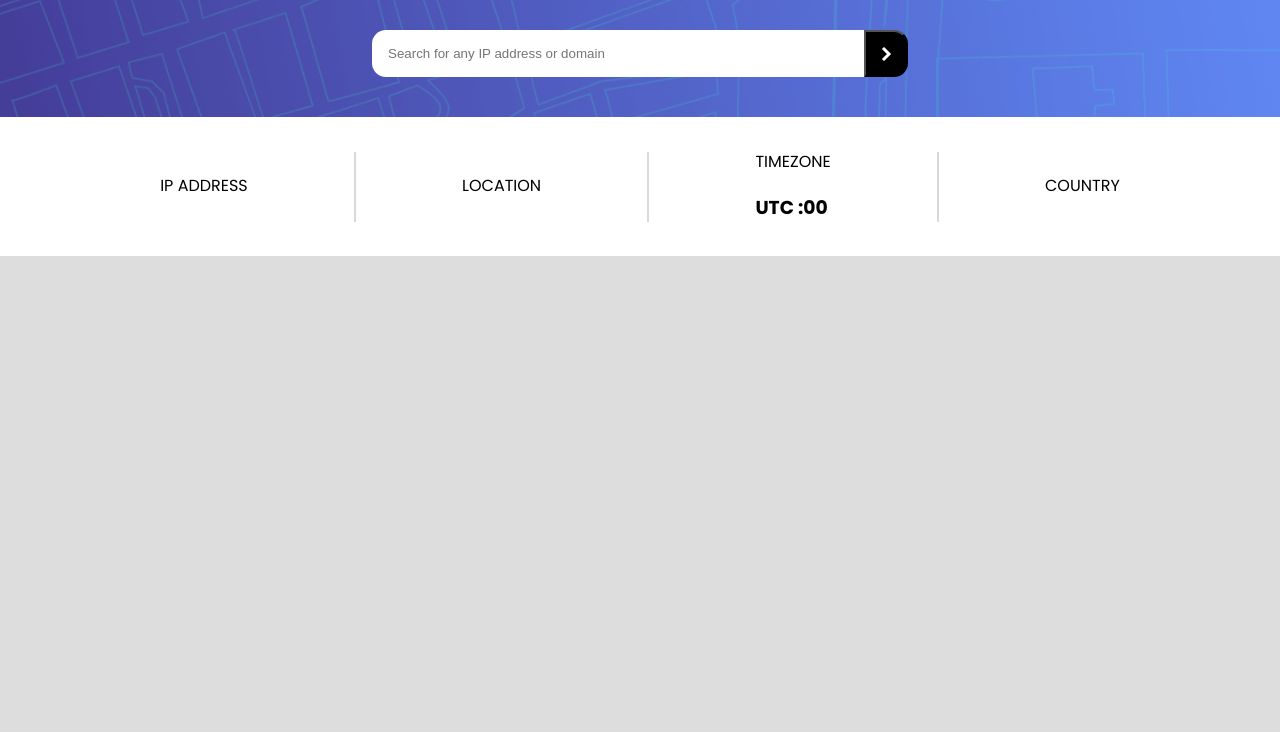
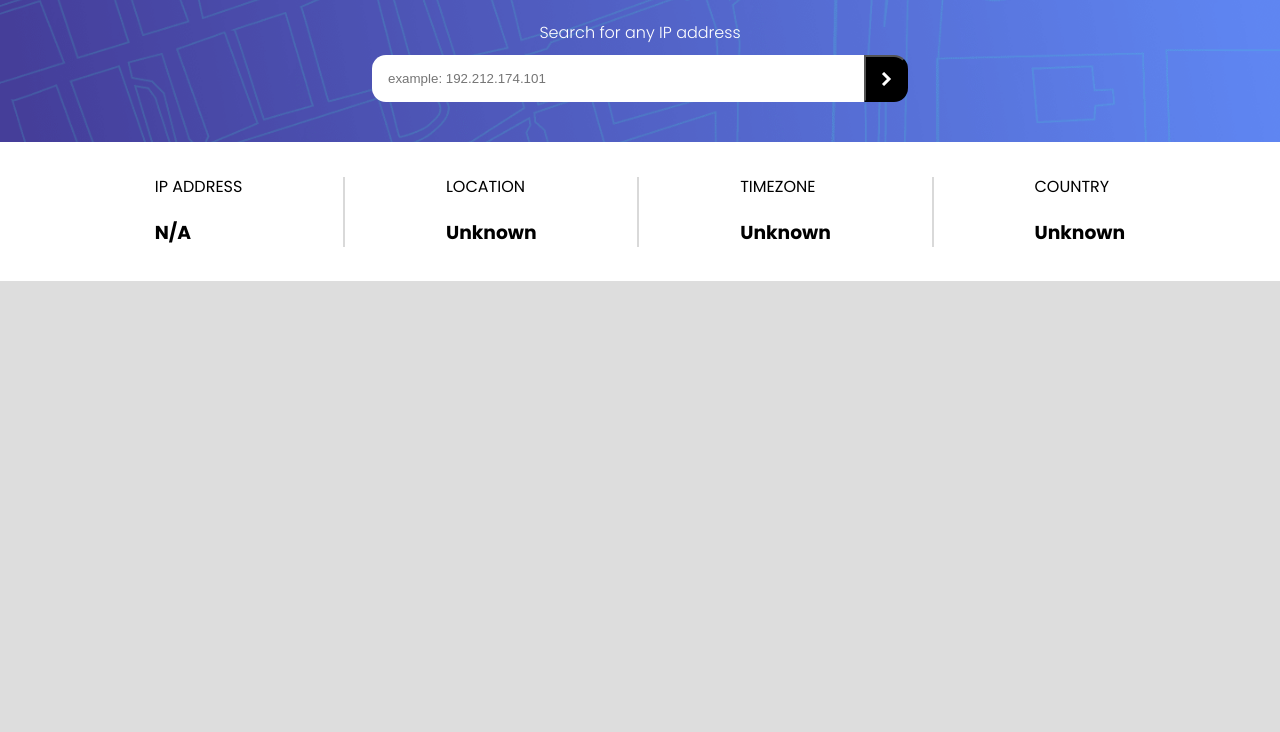
Before and after one commit to MargaritaBusyginaCa/IP-Address-Tracker, a React app: page / in a window 1280 px wide. Shown: the part 68-800 px from the top of the page. Built offline with nearby package versions, Linux system fonts and the light colour scheme; no server answers.

Commit message:
add error handling and conditional rendering of IP Address Info

```diff
--- a/package.json
+++ b/package.json
@@ -10,6 +10,7 @@
   "author": "",
   "license": "ISC",
   "dependencies": {
+    "is-ip": "^4.0.0",
     "leaflet": "^1.8.0",
     "react": "^18.1.0",
     "react-dom": "^18.1.0"
--- a/src/components/App.js
+++ b/src/components/App.js
@@ -1,6 +1,7 @@
 import React from "react"
 import { useEffect, useState } from "react";
 import '../index.css'
+import {isIP, isIPv4} from 'is-ip'
 //e5c74ddd755d4e99a32116947e8fd0fb
 function App (){
   const [infoIP, setInfoIP] = useState({})
@@ -23,7 +24,7 @@ function App (){
                  latitude: ipObj.latitude, longitude: ipObj.longitude, time_zone_name: ipObj.time_zone.name,
                  time_zone_offset:ipObj.time_zone.offset})
        })
-     /**emd of API Call */
+     /**end of API Call */
 
   }, [reload])/**end of useEffect */
 
@@ -34,8 +35,13 @@ function App (){
       setIPAddress(e.target.value)
   }
   function handleSubmit(){
+    if(isIP(IPAddress)){
       map.remove()
       setReload(prevReload => !prevReload)
+    }else{
+      alert("Invalid IP address. Please follow the format: 192.212.174.101")
+    }
+
 
   }
 
@@ -51,11 +57,12 @@ function App (){
       <div className="main--container">
         <div className="header--container">
           <h1>IP Address Tracker</h1>
+          <p id="search-info">Search for any IP address</p>
         <form>
           <input type="text"
                  value={IPAddress}
                  name="ip"
-                 placeholder="Search for any IP address or domain"
+                 placeholder="example: 192.212.174.101"
                  onChange={handleOnChange}/>
           <button type="button" onClick={handleSubmit} className="submit-btn"></button>
         </form>
@@ -64,25 +71,25 @@ function App (){
 
          <div className="info-element">
           <p>IP ADDRESS</p>
-          <h3>{IPAddress}</h3>
+          {IPAddress ? <h3>{IPAddress}</h3> : <h3>N/A</h3>}
          </div>
 
-         <span class="separator"></span>
+         <span className="separator"></span>
          <div className="info-element">
           <p>LOCATION</p>
-          <h3>{infoIP.district}</h3>
+          {infoIP.district ? <h3>{infoIP.district}</h3> : <h3>Unknown</h3>}
          </div>
 
-         <span class="separator"></span>
+         <span className="separator"></span>
          <div className="info-element">
           <p>TIMEZONE</p>
-          <h3>UTC {infoIP.time_zone_offset}:00</h3>
+          {infoIP.time_zone_offset ? <h3>UTC {infoIP.time_zone_offset}:00</h3> : <h3>Unknown</h3>}
          </div>
 
-         <span class="separator"></span>
+         <span className="separator"></span>
          <div className="info-element">
           <p>COUNTRY</p>
-          <h3>{infoIP.country_name}</h3>
+          {infoIP.country_name ? <h3>{infoIP.country_name}</h3> : <h3>Unknown</h3>}
          </div>
        </div>
 
--- a/src/index.css
+++ b/src/index.css
@@ -23,6 +23,12 @@ body{
     padding: 20px;
     text-align: center;
     font-weight: 500;
+}
+.header--container p{
+    margin: 0;
+    padding: 0;
+    text-align: center;
+    font-weight: 300;
 }
 form{
     display: flex;
```
Also changed, not shown: 1 other file. Lines whose indentation alone changed are shown as unchanged.
